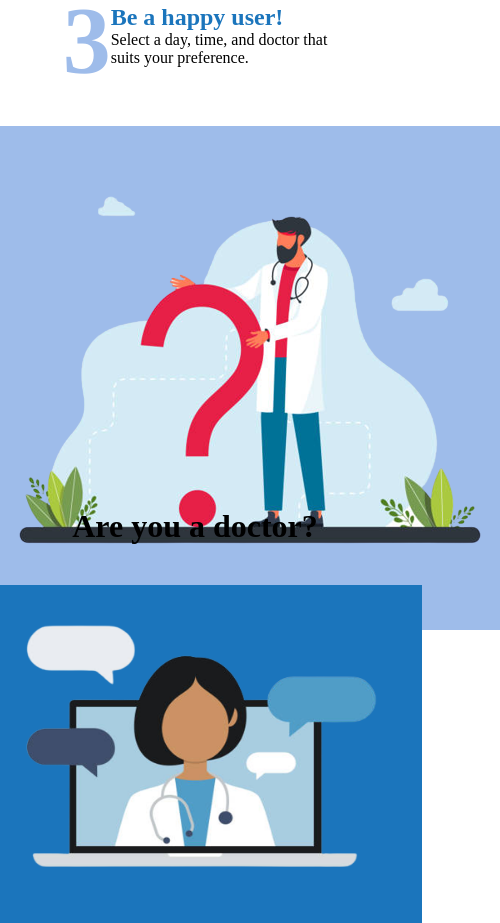
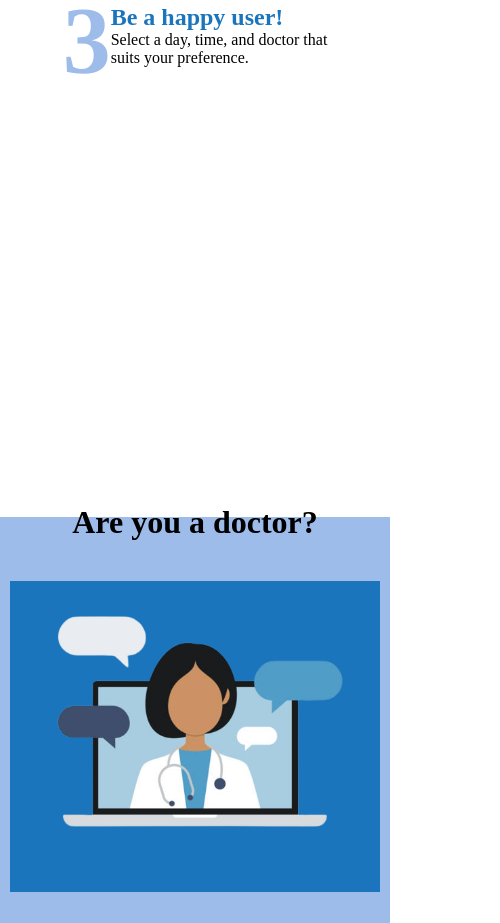
Before and after one commit to Justina18/Health-360, a React (Vite) app: page / in a window 390 px wide. Shown: the part 1100-2023 px from the top of the page, 500 px wide, since content can reach past the window. Built offline with nearby package versions, Linux system fonts and the light colour scheme.

Commit message:
changes made

```diff
--- a/src/Components/Are/Are.css
+++ b/src/Components/Are/Are.css
@@ -54,3 +54,9 @@ font-weight: 600;
 color: #1B75BC;
 margin-top: 40px;
 }
+@media screen and (max-width: 767px) {
+    .are-img-wrap{
+        width: 370px;
+        height: 311px
+    }
+}
--- a/src/Components/How/How.css
+++ b/src/Components/How/How.css
@@ -22,6 +22,11 @@
 }
 .how-img-holder{
     background: #9EBCEA;
+    width: 320px;
+    height: 320px;
+}
+.how-img{
+    width: 100%;
 }
 .how-h{
     color: #9EBCEA;
@@ -34,3 +39,8 @@ font-size: 96px;
 .how-p{
 font-size: medium;
 }
+@media screen and (max-width: 767px) {
+    .how-img-holder{
+       display: none;
+    }
+}
--- a/src/Components/How/How.jsx
+++ b/src/Components/How/How.jsx
@@ -42,7 +42,7 @@ const How = () => {
             </div>
             </div>
             <div className='how-img-holder'>
-                <img src='/How.png' />
+                <img className='how-img' src='/How.png' />
             </div>
         </div>
     </div>
```
